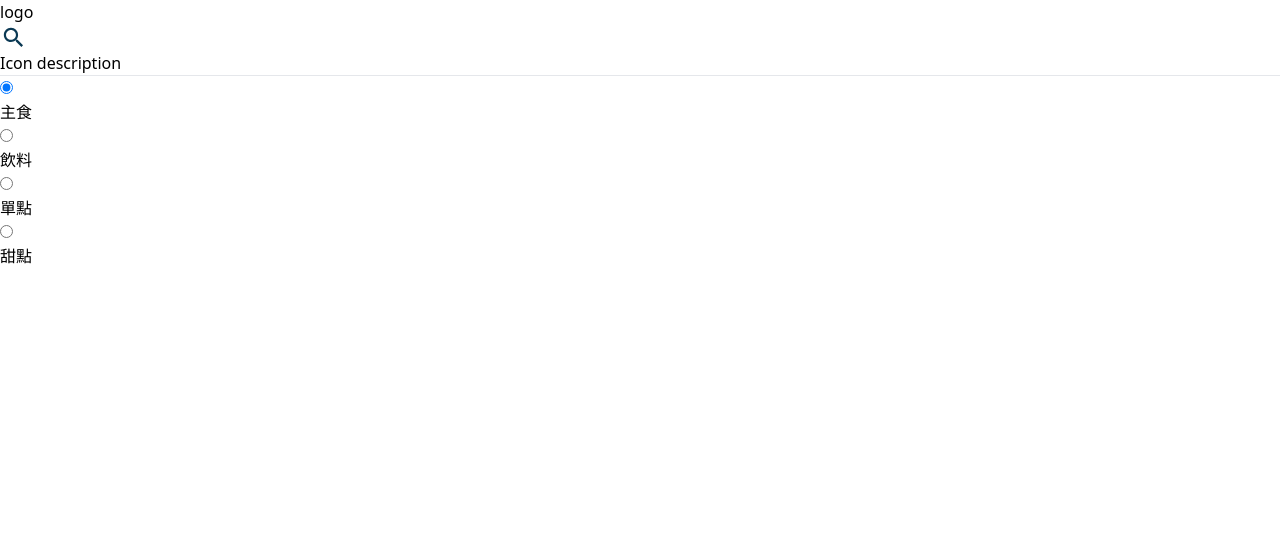
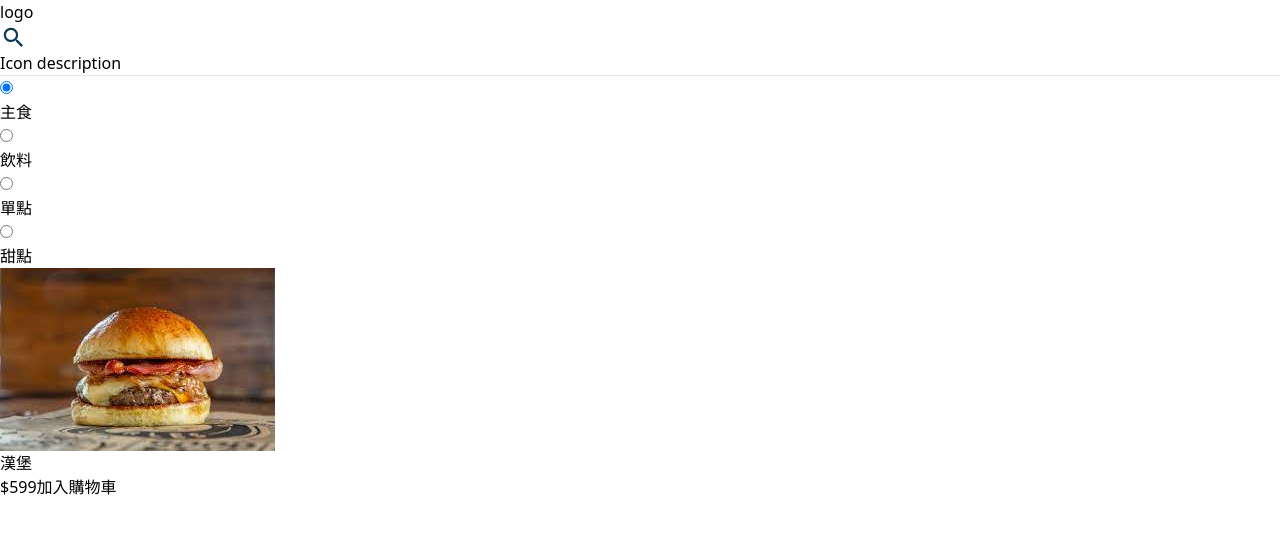
Before and after one commit to weily10/menu, a Vue app: page / in a window 1280 px wide. Shown: the top 534 px of the page. Built offline with nearby package versions, Linux system fonts and the light colour scheme.

Commit message:
feat: add image

```diff
--- a/src/components/Body.vue
+++ b/src/components/Body.vue
@@ -1,5 +1,7 @@
 <script setup>
 import { ref } from "vue";
+import hamburger from "../assets/images/hamburger.jpeg"
+
 const items = ref([
   { id: "breakfast", name: "主食" },
   { id: "drinks", name: "飲料" },
@@ -16,7 +18,6 @@ const a = (i) => {
   <div>
     <hr class="border-t border-solid" />
     <div class="flex mt-3 flex-wrap mx-3">
-      <template> </template>
       <ul class="flex space-x-3">
         <li v-for="(item, index) in items" :key="index + 'index'">
           <input
@@ -35,10 +36,37 @@ const a = (i) => {
       </ul>
     </div>
 
-    <div>
-      <ul>
-        <li></li>
-      </ul>
+    <div class="mt-3 mx-3">
+      <div
+        class="w-full max-w-sm bg-white border border-gray-200 rounded-lg shadow"
+      >
+        <a href="#">
+          <img
+            class="rounded-t-lg object-cover w-full"
+            :src="hamburger"
+            alt="product image"
+
+          />
+        </a>
+        <div class="px-5 pb-5">
+          <a href="#">
+            <h5 class="text-xl font-semibold tracking-tight text-gray-600">
+              漢堡
+            </h5>
+          </a>
+
+          <div class="flex items-center justify-between">
+            <span class="text-3xl font-bold text-gray-900 dark:text-white"
+              >$599</span
+            >
+            <a
+              href="#"
+              class="text-white bg-blue-700 hover:bg-blue-800 focus:ring-4 focus:outline-none focus:ring-blue-300 font-medium rounded-lg text-sm px-5 py-2.5 text-center dark:bg-blue-600 dark:hover:bg-blue-700 dark:focus:ring-blue-800"
+              >加入購物車</a
+            >
+          </div>
+        </div>
+      </div>
     </div>
   </div>
 </template>
--- a/src/style.css
+++ b/src/style.css
@@ -16,6 +16,8 @@
     @apply inline-flex items-center justify-between w-full p-5 text-gray-600  border border-gray-200 rounded-lg cursor-pointer peer-checked:bg-amber-500 peer-checked:text-white  hover:bg-amber-500 hover:text-white h-12;
   }
 
+
+
   /* .tab{
     @apply inline-flex items-center justify-between w-full p-5 text-gray-500 bg-white border border-gray-200 rounded-lg cursor-pointer  dark:border-gray-700 dark:peer-checked:text-blue-500 peer-checked:border-blue-600 peer-checked:text-blue-600 hover:text-gray-600 hover:bg-gray-100 dark:text-gray-400 dark:bg-gray-800 dark:hover:bg-gray-700
   } */
```
Also changed, not shown: src/assets/images/hamburger.jpeg (added).
